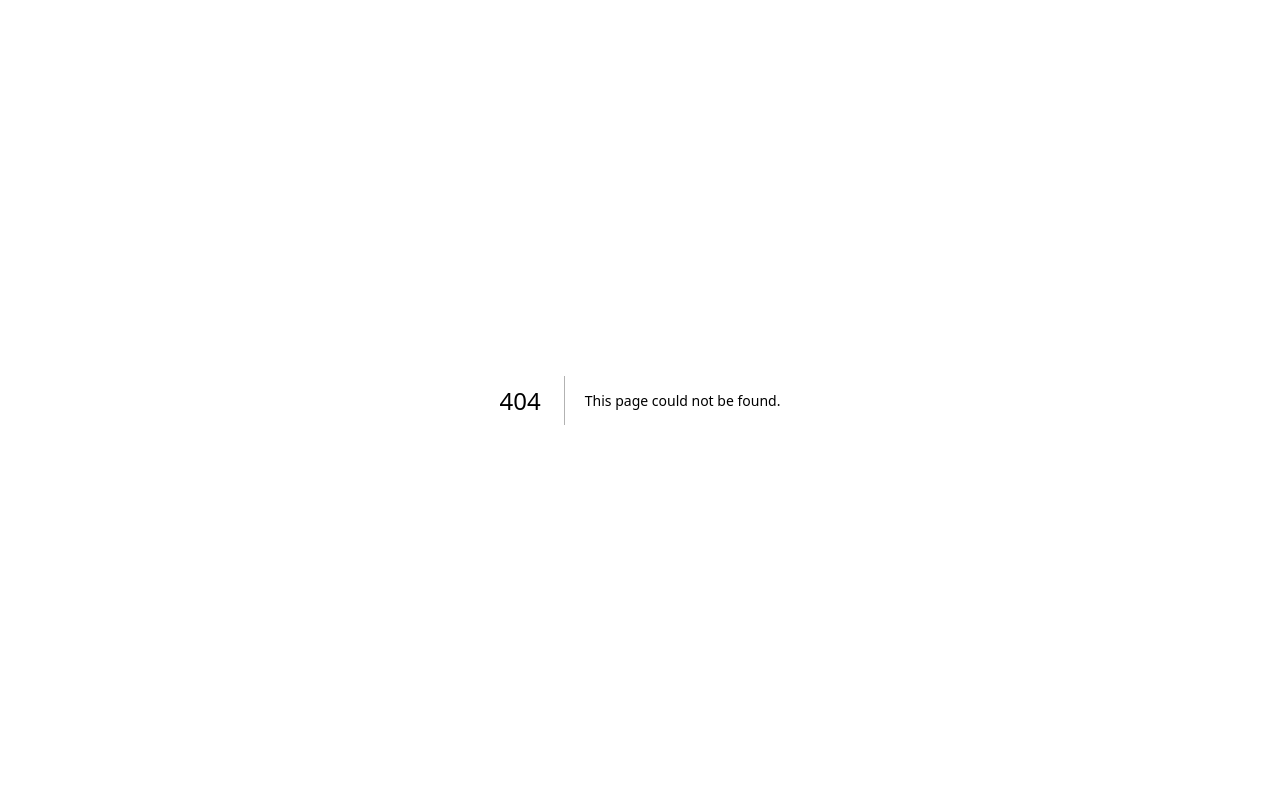
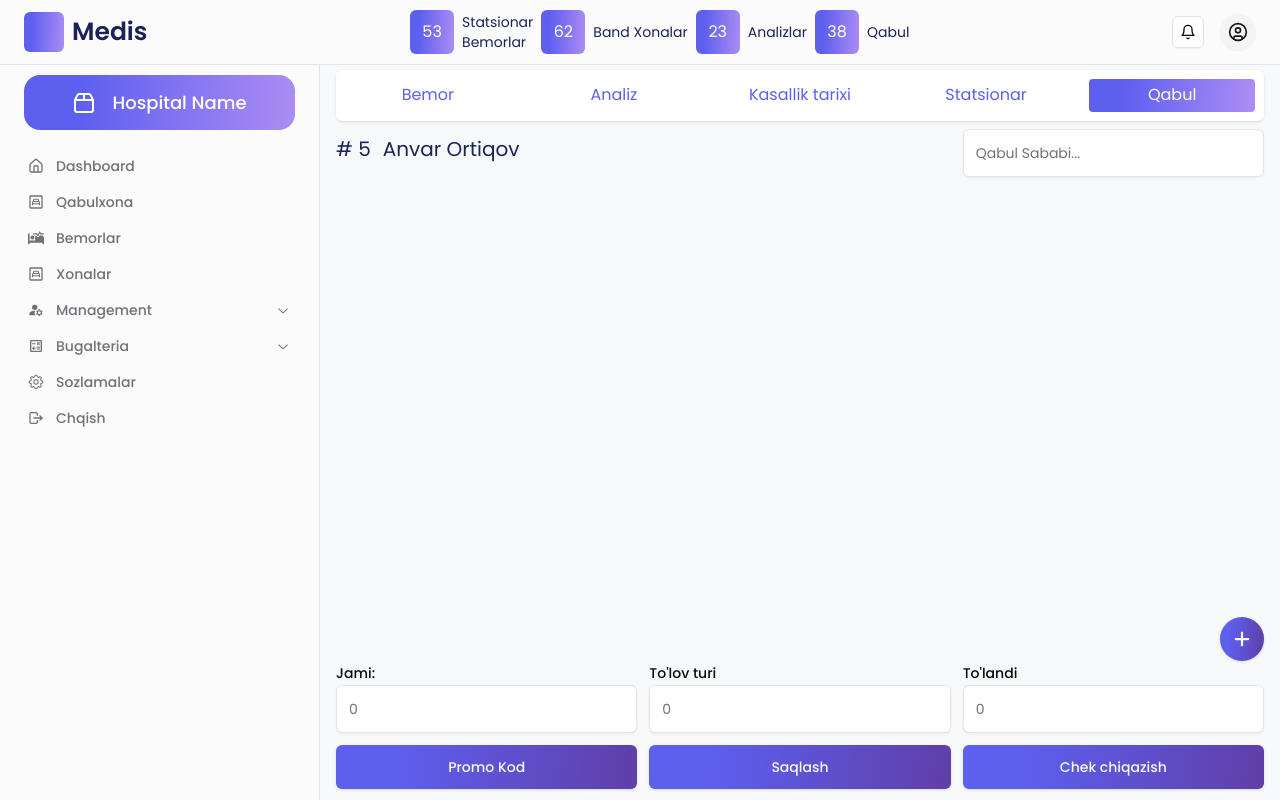
Before and after one commit to anvarortiqov/medis, a Next.js app: page /admin/reception/patient/acceptance in a window 1280 px wide. Before the commit this address had no page. Built offline with nearby package versions, Linux system fonts and the light colour scheme.

Commit message:
Patient page and its child pages Personal and Qabul are completed.

```diff
--- a/src/app/admin/reception/index.css
+++ b/src/app/admin/reception/index.css
@@ -10,3 +10,6 @@
 .height-patient-screen{
     height: calc(100vh - 8rem);
 }
+.acceptance-main-height{
+    height: calc(100vh - 20rem);
+}
--- /dev/null
+++ b/src/app/admin/reception/patient/acceptance/page.js
@@ -0,0 +1,45 @@
+import '../../index.css'
+import {Typography} from "@/components/typography/Typography";
+import {Input} from "@/components/ui/input";
+import React from "react";
+import {Label} from "@/components/ui/label";
+import {Button} from "@/components/ui/button";
+import { FaPlus } from "react-icons/fa6";
+
+const Acceptance = () => {
+    return (
+        <div>
+            <header className="grid grid-cols-3 h-14 gap-3 items-end">
+                <div className="flex h-full items-center gap-3">
+                    <Typography className="text-text_color text-xl"># 5</Typography>
+                    <Typography className="text-text_color text-xl">Anvar Ortiqov</Typography>
+                </div>
+                <div></div>
+                <Input className=" bg-white box-shadow" placeholder="Qabul Sababi..."  />
+            </header>
+            <main className="acceptance-main-height  mt-1 relative">
+
+                <Button className="header-logo absolute text-[18px] p-0 w-11 rounded-[50%] right-0 bottom-0" type="submit"><FaPlus /></Button>
+            </main>
+            <footer className="grid grid-cols-3 gap-3">
+                <div>
+                    <Label htmlForm="all">Jami:</Label>
+                    <Input id="all" className="w-full bg-white box-shadow" placeholder="0"/>
+                </div>
+                <div>
+                    <Label htmlForm="pay-type">To'lov turi</Label>
+                    <Input id="pay-type" className="w-full bg-white box-shadow" placeholder="0"/>
+                </div>
+                <div>
+                    <Label htmlForm="payed">To'landi</Label>
+                    <Input id="payed" className="w-full bg-white box-shadow" placeholder="0"/>
+                </div>
+                <Button className="header-logo" type="submit">Promo Kod</Button>
+                <Button className="header-logo" type="submit">Saqlash</Button>
+                <Button className="header-logo" type="submit">Chek chiqazish</Button>
+            </footer>
+        </div>
+    );
+};
+
+export default Acceptance;
--- a/src/app/admin/reception/patient/layout.js
+++ b/src/app/admin/reception/patient/layout.js
@@ -7,9 +7,9 @@ import { usePathname } from "next/navigation";
 const navLink = [
     { title: "Bemor" , path: "personal" },
     { title: "Analiz", path: "analiz" },
-    { title: "Kasallik tarixi", path: "sickhistory" },
+    { title: "Kasallik tarixi", path: "sick-history" },
     { title: "Statsionar", path: "statsionar" },
-    { title: "Qabul", path: "qabul" }
+    { title: "Qabul", path: "acceptance" }
 ];
 
 export default function PatientLayout({ children }) {
@@ -24,8 +24,8 @@ export default function PatientLayout({ children }) {
                         <Link
                             key={link.path}
                             href={link.path}
-                            className={` flex justify-center items-center py-[0.3rem] rounded ${
-                                currentSegment === link.path ? "header-logo text-[#fff] " : "text-text_color "
+                            className={` flex justify-center items-center py-[0.3rem]  rounded ${
+                                currentSegment === link.path ? "header-logo text-[#fff] " : "text-[#5D5FEF] "
                             }`}
                         >
 
--- /dev/null
+++ b/src/app/admin/reception/patient/sick-history/page.js
@@ -0,0 +1,9 @@
+const SickHistory = () => {
+    return (
+        <div>
+            Kasallik tarihi
+        </div>
+    );
+};
+
+export default SickHistory;
--- /dev/null
+++ b/src/app/admin/reception/patient/statsionar/page.js
@@ -0,0 +1,9 @@
+const Statsionar = () => {
+    return (
+        <div>
+            Statsionar
+        </div>
+    );
+};
+
+export default Statsionar;
--- a/src/components/ui/avatar.jsx
+++ b/src/components/ui/avatar.jsx
@@ -25,7 +25,7 @@ const AvatarFallback = React.forwardRef(({ className, ...props }, ref) => (
   <AvatarPrimitive.Fallback
     ref={ref}
     className={cn(
-      "flex h-full w-full items-center justify-center rounded-full bg-muted",
+      "flex h-full w-full items-center justify-center rounded-full bg-[#2E37A40D]",
       className
     )}
     {...props} />
```
